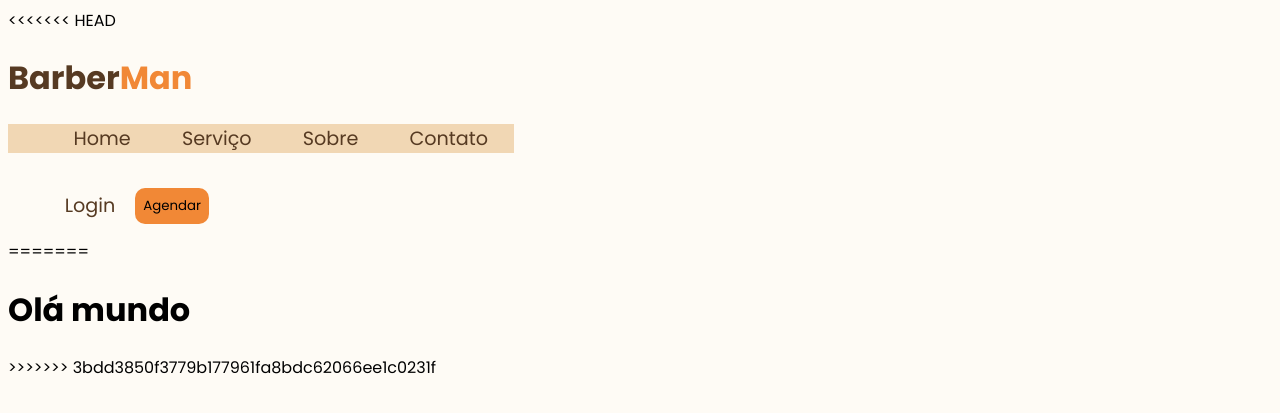
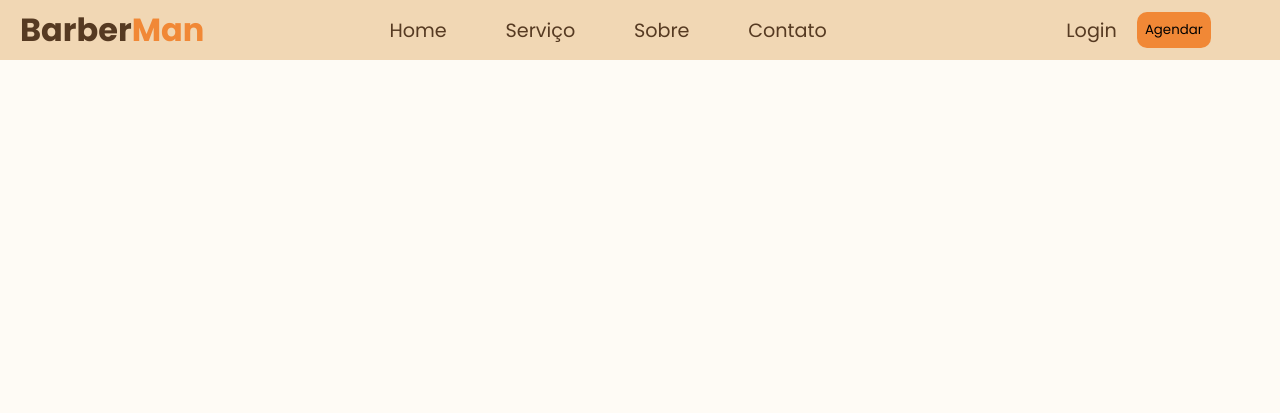
Before and after one commit to francisconeponuceno/sistemadeagendamento, a Flask app: page / in a window 1280 px wide. Shown: the top 413 px of the page. Run offline with Flask 3, Linux system fonts and the light colour scheme; data that the repository does not hold is empty; some libraries are stand-ins or nearby versions.

Commit message:
atualizacao

```diff
--- a/static/styles/style.css
+++ b/static/styles/style.css
@@ -10,18 +10,13 @@
 }
 
 * {
-<<<<<<< HEAD
     margin: 0;
-=======
-    border: 0;
->>>>>>> 3bdd3850f3779b177961fa8bdc62066ee1c0231f
     padding: 0;
     box-sizing: border-box;
     background-color: var(--cor1);
     font-family: "Poppins", sans-serif;
 
 }
-<<<<<<< HEAD
 
 header {
     background-color: var(--cor3);
@@ -86,5 +81,3 @@ header span {
     border-radius: 10px;
     margin-left: 15px;
 }
-=======
->>>>>>> 3bdd3850f3779b177961fa8bdc62066ee1c0231f
--- a/views/templates/index.html
+++ b/views/templates/index.html
@@ -4,7 +4,6 @@
     <meta charset="UTF-8">
     <meta name="viewport" content="width=device-width, initial-scale=1.0">
     <link rel="stylesheet" href="/static/styles/style.css">
-<<<<<<< HEAD
     <link rel="stylesheet" href="https://cdnjs.cloudflare.com/ajax/libs/font-awesome/7.0.1/css/all.min.css"integrity="sha512-2SwdPD6INVrV/lHTZbO2nodKhrnDdJK9/kg2XD1r9uGqPo1cUbujc+IYdlYdEErWNu69gVcYgdxlmVmzTWnetw=="crossorigin="anonymous" referrerpolicy="no-referrer" />
     <title>Agendamento</title>
 </head>
@@ -25,12 +24,6 @@
             <button>Agendar</button>
         </div>
     </header>
-=======
-    <title>Agendamento</title>
-</head>
-<body>
-    <h1>Olá mundo</h1>
->>>>>>> 3bdd3850f3779b177961fa8bdc62066ee1c0231f
 
 </body>
 </html>
```
